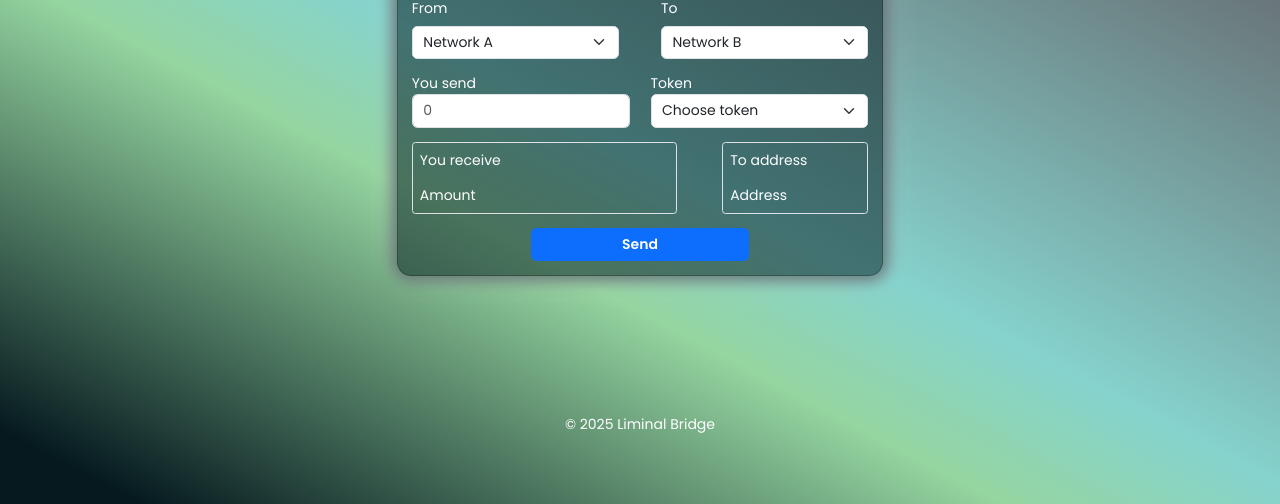
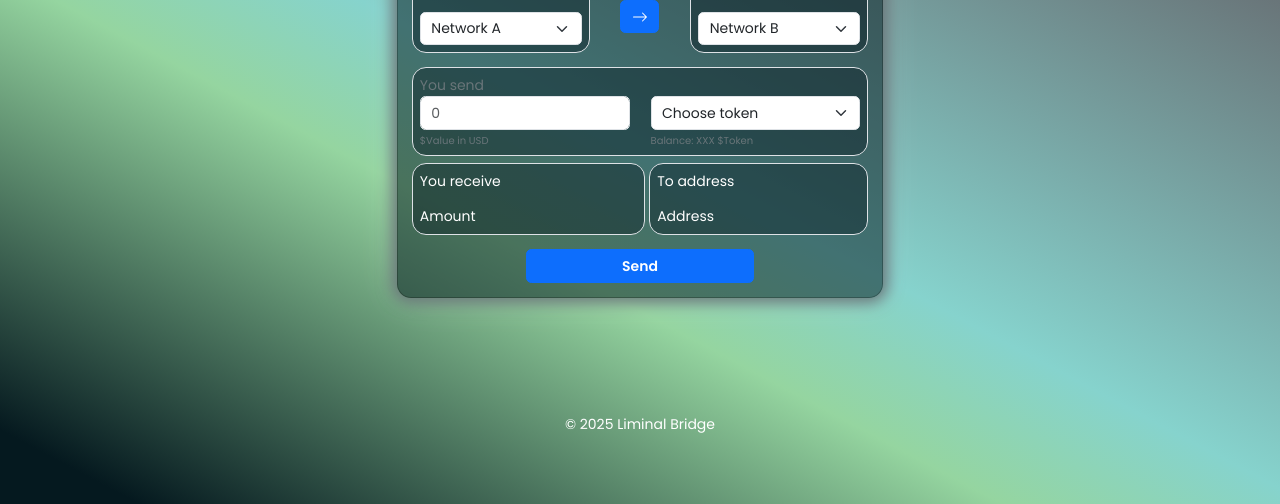
Before and after one commit to Soteria-Smart-Contracts/liminalfi, a plain HTML site: page static/index.html in a window 1280 px wide. Shown: the part 296-800 px from the top of the page. Drawn offline with nearby package versions, Linux system fonts and the light colour scheme.

Commit message:
Lots of borders

```diff
--- a/static/index.html
+++ b/static/index.html
@@ -48,24 +48,31 @@
 
 
         <div class="d-flex flex-column gap-3 mb-3">
-          <form class="row g-5 align-items-center">
-            <div class="col-6 col-m-5">
+          <form class="row align-items-center">
+            <div class="col-6 col-md-5">
+              <div class="background-main-transparent border rounded-4 p-2">
                 <label for="select-chainA" class="form-label">From</label>
                 <select class="form-select" id="select-chainA" aria-label="Select token">
                   <option selected>Network A</option>
-                <option value="ETH">ETH</option>
-                <option value="BTC">ETC</option>
+                  <option value="ETH">Ethereum Classic</option>
                   <option value="USDC">Base</option>
                   <option value="USDT">BNB</option>
                 </select>
               </div>
-
-
-            <div class="col-2 d-m-block d-none">
-              <button type="button" class="btn btn-primary " disabled> -> </button>
             </div>
 
-            <div class="col-6  col-m-5">
+            <div class="col-2 d-md-flex justify-content-center d-none align-bottom">
+              <button type="button" class="btn btn-primary mx-auto mt-1">
+                <svg xmlns=" http://www.w3.org/2000/svg" width="16" height="16" fill="currentColor"
+                  class="bi bi-arrow-right" viewBox="0 0 16 16">
+                  <path fill-rule="evenodd"
+                    d="M1 8a.5.5 0 0 1 .5-.5h11.793l-3.147-3.146a.5.5 0 0 1 .708-.708l4 4a.5.5 0 0 1 0 .708l-4 4a.5.5 0 0 1-.708-.708L13.293 8.5H1.5A.5.5 0 0 1 1 8" />
+                </svg>
+              </button>
+            </div>
+
+            <div class="col-6 col-md-5 ">
+              <div class="background-main-transparent border rounded-4 p-2">
                 <label for="select-chainB" class="form-label">To</label>
                 <select class="form-select" id="select-chainB" aria-label="Select token">
                   <option selected>Network B</option>
@@ -75,18 +82,19 @@
                   <option value="USDT">BNB</option>
                 </select>
               </div>
+            </div>
           </form>
         </div>
 
-        <div class="row ">
+        <div class="border rounded-4 p-2 background-main-transparent">
+          <div class="row">
             <div class="col">
-            <label for="floatingInput">You send</label>
+              <label for="floatingInput" class="color-third">You send</label>
               <input type="number" class="form-control no-arrows" id="floatingInput" placeholder="0">
             </div>
 
-          <div class="col">
-            <label for="select-token">Token</label>
-            <select class="form-select" id="select-token" aria-label="Default select example">
+            <div class="col mt-auto">
+              <select class="form-select " id="select-token" aria-label="Default select example">
                 <option selected>Choose token</option>
                 <option value="ETH">ETH</option>
                 <option value="BTC">wBTC</option>
@@ -94,16 +102,27 @@
                 <option value="USDT">USDT</a></option>
               </select>
             </div>
+          </div>
 
+          <div class="row mt-1 color-third" style="font-size: 10px;">
+            <div class="col">
+              $Value in USD
+            </div>
 
-          <div class="d-flex flex-row justify-content-between mt-3">
-            <div class="border rounded-1 p-2" style="width: 58%;">
+            <div class="col">
+              Balance: XXX $Token
+            </div>
+          </div>
+        </div>
+
+        <div class="d-flex flex-md-row flex-column justify-content-between mt-2">
+          <div id="you-receive" class="border rounded-4 p-2 background-main-transparent">
             <p> You receive</p>
 
             <span>Amount</span>
           </div>
 
-            <div class="border rounded-1 p-2" style="width: 32%;">
+          <div id="to-address" class="border rounded-4 p-2 background-main-transparent">
             <p> To address</p>
 
             <span>Address</span>
@@ -115,8 +134,6 @@
         </div>
       </div>
     </div>
-    </div>
-    </div>
   </main>
   <footer class="text-center">
     &copy; 2025 Liminal Bridge
--- a/static/styles.css
+++ b/static/styles.css
@@ -1,5 +1,6 @@
 :root {
 	--main-color: #05191f;
+	--main-transparent: #05191f6b;
 	--primary-color: #36b6ac;
 	--secondary-color: #7aca88;
 
@@ -59,10 +60,34 @@ nav {
 	font-family: "Neuropolitical";
 }
 
+.color-third {
+	color: var(--third-color);
+}
+
+.background-main-transparent {
+	background-color: var(--main-transparent);
+}
+
 main {
 	min-height: 80%;
 }
 
+#you-receive {
+	width: 51%;
+
+	@media (max-width: 600px) {
+		width: 88%;
+	}
+}
+
+#to-address {
+	width: 48%;
+
+	@media (max-width: 600px) {
+		margin-top: 8px;
+		width: 88%;
+	}
+}
 input[type="number"]::-webkit-outer-spin-button,
 input[type="number"]::-webkit-inner-spin-button {
 	-webkit-appearance: none;
```
Lines whose indentation alone changed are shown as unchanged.
